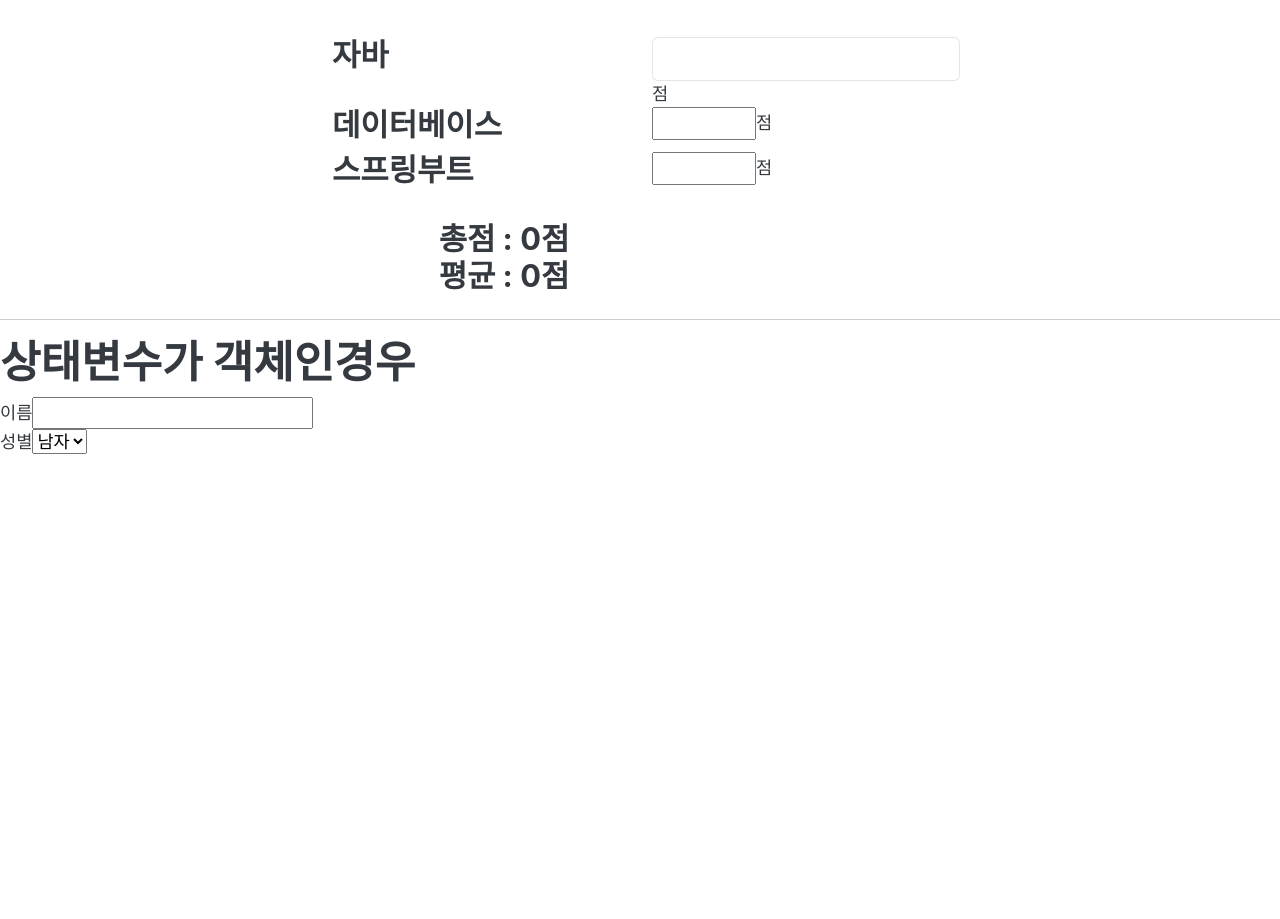
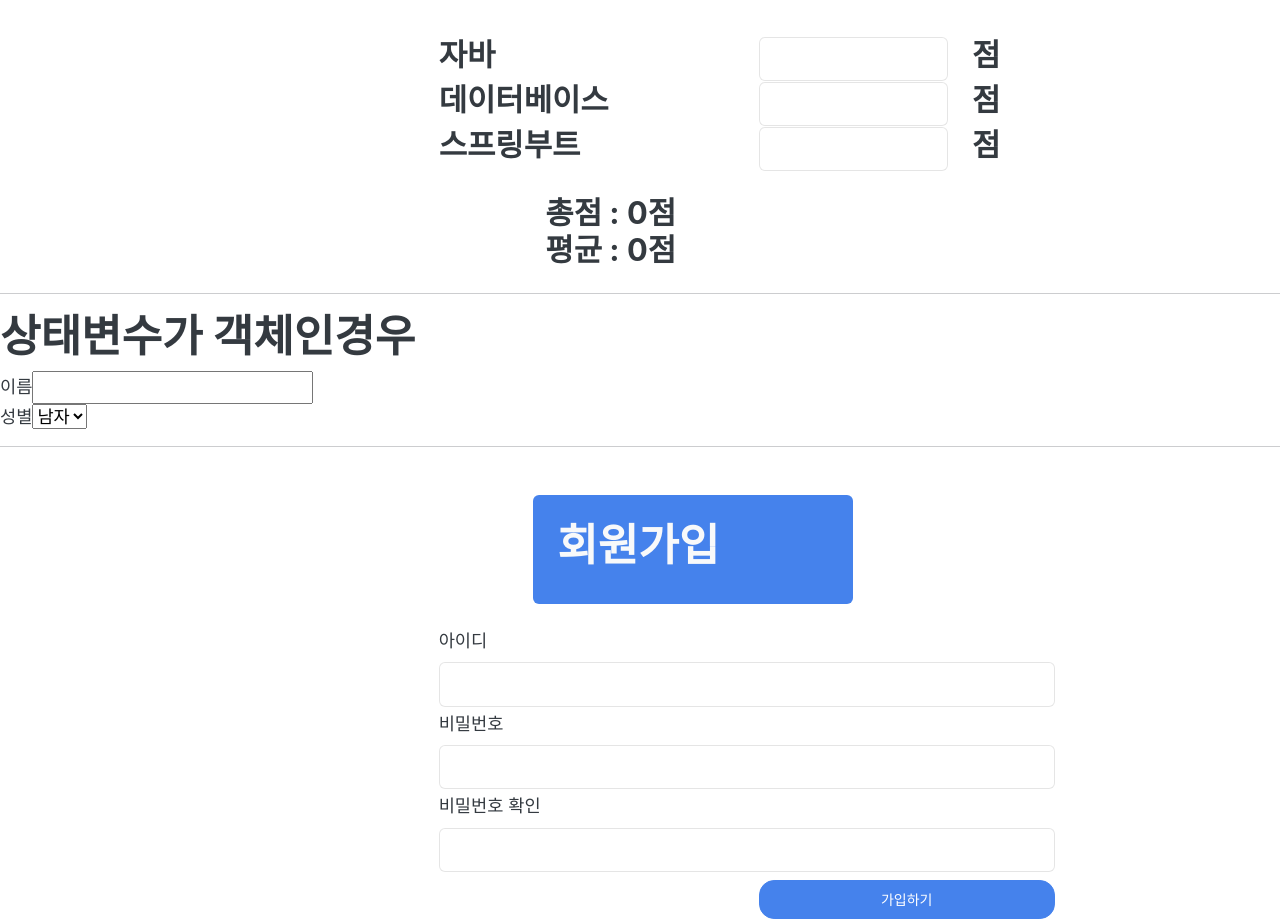
Before and after one commit to tpfkalrrltk/kh12-react, a React (Create React App) app in the folder demo03/: page / in a window 1280 px wide. Shown: the part 1656-2575 px from the top of the page. Before the commit the page ends 2112 px from the top, so only its background shows below. Built offline with nearby package versions, Linux system fonts and the light colour scheme.

Commit message:
객체 상태 변수 문제(회원가입)

```diff
--- a/demo03/src/App.js
+++ b/demo03/src/App.js
@@ -6,6 +6,7 @@
 import Exam04 from './components/Exam04';
 import Exam05 from './components/Exam05';
 import Exam06 from './components/Exam06';
+import Exam07 from './components/Exam07';
 
 
 function App() {
@@ -24,6 +25,8 @@
     <Exam05/>
     <hr/>
     <Exam06/>
+    <hr/>
+    <Exam07/>
     </>
   );
 
--- a/demo03/src/components/Exam05.js
+++ b/demo03/src/components/Exam05.js
@@ -26,39 +26,49 @@
     return (<>
         <div className="container-fluid">
             <div className="row">
-                <div className="col offset-4">
+                <div className="col offset-5">
                     <h1>성적계산기</h1>
                 </div>
             </div>
             <div className="row mt-4">
-                <div className="col-3 offset-3">
+                <div className="col-3 offset-4">
                     <h3>자바</h3>
                 </div>
-                <div className="col-6">
-                    <input type="number" className="form-control w-50" min={0} max={100} onChange={(e) => setJava(parseInt(e.target.value))}></input>점
+                <div className="col-2">
+                    <input type="number" className="form-control" min={0} max={100} onChange={e => setJava(parseInt(e.target.value))}  ></input>
+                </div>
+                <div className="col-1">
+                    <h3>점</h3>
+                </div>
+
+
+            </div>
+            <div className="row">
+                <div className="col-3 offset-4">
+                    <h3>데이터베이스</h3>
+                </div>
+                <div className="col-2">
+                    <input type="number" className="form-control" min={0} max={100} onChange={e => setData(parseInt(e.target.value))}></input>
+                </div>
+                <div className="col-1">
+                    <h3>점</h3>
                 </div>
 
             </div>
             <div className="row">
-                <div className="col-3 offset-3">
-                    <h3>데이터베이스</h3>
-                </div>
-                <div className="col-3">
-                    <input type="number" min={0} max={100} onChange={(e) => setData(parseInt(e.target.value))}></input>점
-                </div>
-
-            </div>
-            <div className="row">
-                <div className="col-3 offset-3">
+                <div className="col-3 offset-4">
                     <h3>스프링부트</h3>
                 </div>
-                <div className="col-3">
-                    <input type="number" min={0} max={100} onChange={(e) => setSpring(parseInt(e.target.value))}></input>점
+                <div className="col-2">
+                    <input type="number" className="form-control" min={0} max={100} onChange={e => setSpring(parseInt(e.target.value))}></input>
+                </div>
+                <div className="col-1">
+                    <h3>점</h3>
                 </div>
 
             </div>
             <div className="row mt-4">
-                <div className="col-3 offset-4">
+                <div className="col-3 offset-5">
                     <h3>
                         총점 :  {total}점
                         <br></br>
--- /dev/null
+++ b/demo03/src/components/Exam07.js
@@ -0,0 +1,64 @@
+import { useState } from "react";
+
+const Exam07 = () => {
+
+    //객체로 상태변수 정의
+    const [member, setMember] = useState({//입력데이터
+        memberId: "",
+        memberPw: "",
+        memberPwRe: ""
+    });
+
+    const [result, setResult] = useState({//검사결과
+        memberId:false,
+        memberPw:false,
+        memberPwRe:false
+    });
+
+    //객체의 상태를 한 번에 변경하는 함수를 구현
+    const changeMember = (e) => {
+        setMember({
+            ...member, [e.target.name]: e.target.value
+        })
+    };
+
+
+    return (
+
+        <div className="container-fluid">
+
+            <div className="row mt-5">
+                <div className="col-3 offset-5 p-4 text-light bg-primary rounded">
+                    <h1 >회원가입</h1>
+                </div>
+            </div>
+
+            <form autoComplete="off">
+                <div className="row mt-4">
+                    <div className="col-6 offset-4">
+                        <label className="form-label">아이디</label>
+                        <input type="text" name="memberId" value={member.memberId} className="form-control" onChange={changeMember} />
+                    </div>
+                </div>
+                <div className="row mt-1">
+                    <div className="col-6 offset-4">
+                        <label className="form-label">비밀번호</label>
+                        <input type="password" name="memberPw" value={member.memberPw} className="form-control" onChange={changeMember} />
+                    </div>
+                </div>
+                <div className="row mt-1">
+                    <div className="col-6 offset-4">
+                        <label className="form-label">비밀번호 확인</label>
+                        <input type="password" name="memberPwRe" value={member.memberPwRe} className="form-control" onChange={changeMember} />
+                    </div>
+                </div>
+                <div className="row mt-2">
+                    <div className="col-3 offset-7">
+                        <button className="btn btn-primary w-100">가입하기</button>
+                    </div>
+                </div>
+            </form>
+        </div>
+    );
+}
+export default Exam07
```
